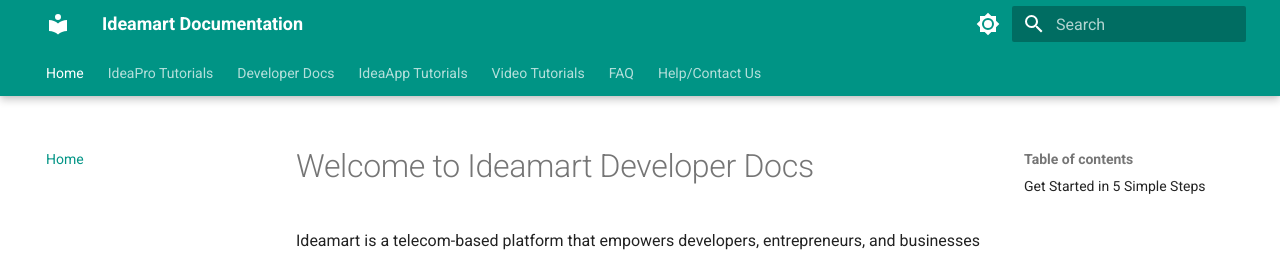
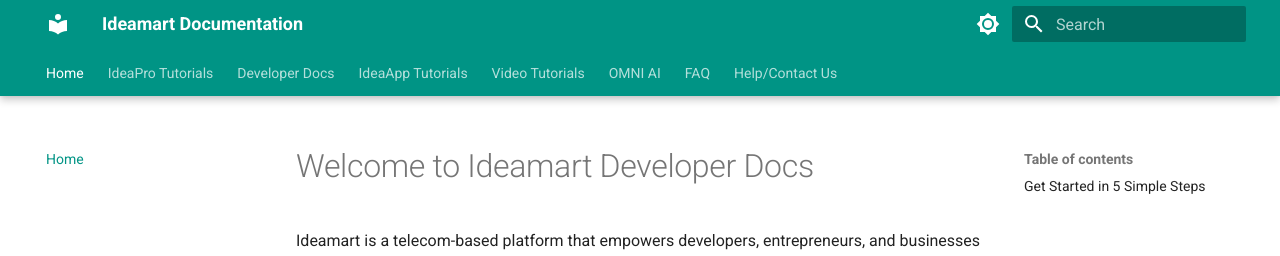
Before and after one commit to ideabizmart/Docs-Ideamart-v2, an MkDocs documentation site: the page built from docs/index.md, in a window 1280 px wide. Shown: the top 256 px of the page. Built offline with MkDocs 1.6.1 and Material for MkDocs 9.7.7, drawn with Linux system fonts in a browser that asks for light colours.

Commit message:
Update mkdocs.yml

```diff
--- a/mkdocs.yml
+++ b/mkdocs.yml
@@ -22,6 +22,7 @@ nav:
       - "IdeaApp Contact": ideaapp-tutorials/contact.md
       - "IdeaApp Voting": ideaapp-tutorials/voting.md
   - Video Tutorials: video-tutorials.md
+  - OMNI AI: omni-ai.md
   - FAQ: faq.md
   - Help/Contact Us: help.md
 
```
